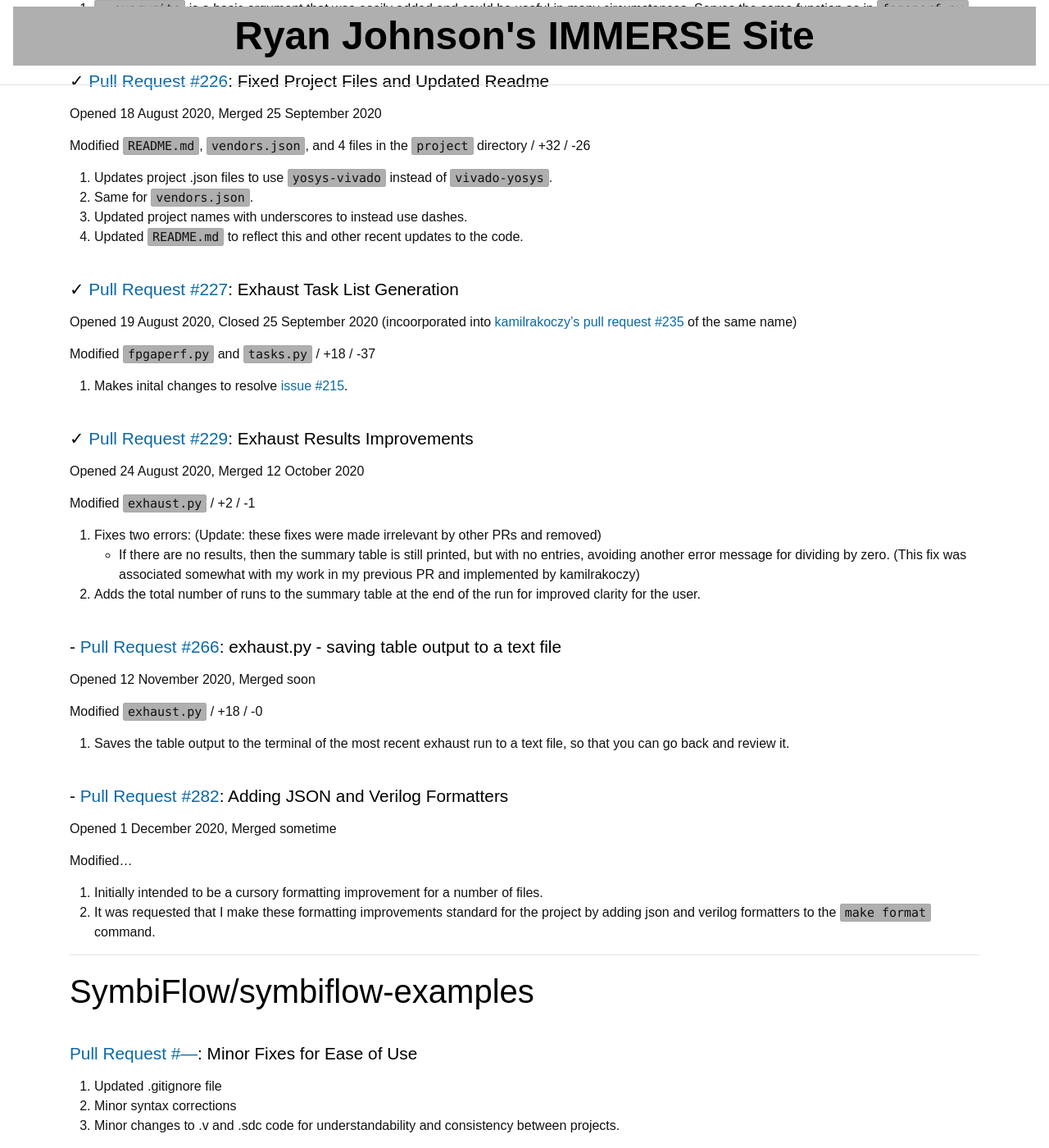
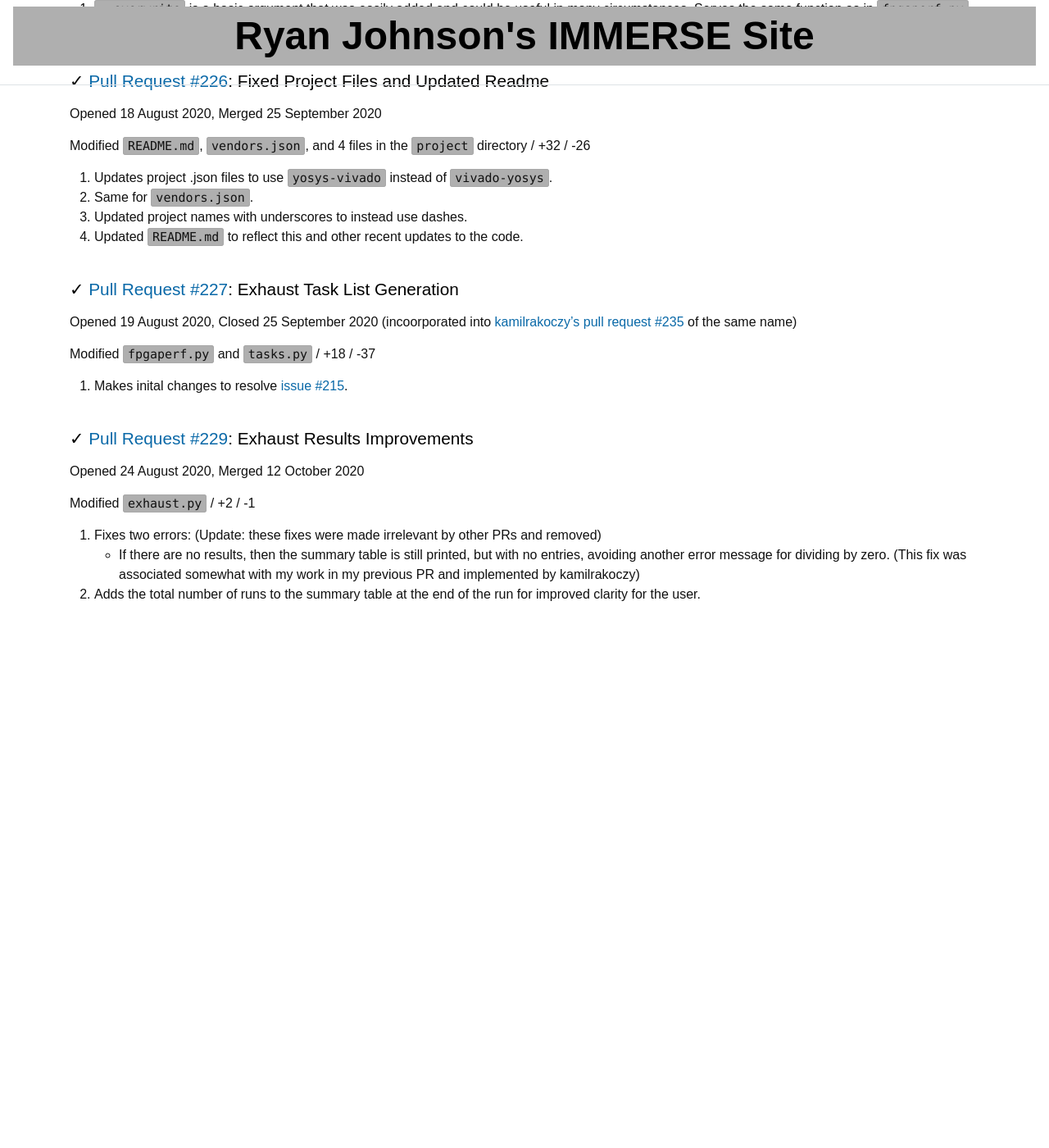
Before and after one commit to ryancj14/ryancj14, a Jekyll site: the page built from _pages/contributions2020.md, in a window 1280 px wide and 1400 px high, scrolled down 3343 px. Shown: the whole window at 82% size. Built offline with Jekyll 4.4.1, drawn with Linux system fonts in a browser that asks for light colours; after the commit the page ends 4095 px from its top, so only the background shows below that.

Commit message:
contributions reformat and update
Signed-off-by: Ryan Johnson <ryancj14@gmail.com>

```diff
--- a/_pages/contributions.md
+++ b/_pages/contributions2020.md
@@ -8,39 +8,39 @@ title: Ryan Johnson's Contributions to SymbiFlow
 # SymbiFlow/fpga-tool-perf
 
 ### X [Pull Request #151](https://github.com/SymbiFlow/fpga-tool-perf/pull/151): --verbose functionality in fpgaperf.py and exhaust.py
-Opened **16 June 2020**, Closed **1 July 2020**
+Opened __16 June 2020__, Closed __1 July 2020__
 
 ### X [Pull Request #176](https://github.com/SymbiFlow/fpga-tool-perf/pull/176): Implementing --verbose functionality using logger
-Opened and Approved **2 July 2020**, Closed **22 July 2020**
+Opened and Approved __2 July 2020__, Closed __22 July 2020__
 
 ### ✓ [Pull Request #186](https://github.com/SymbiFlow/fpga-tool-perf/pull/186): Using Logger to implement --verbose functionality
-Opened and Approved **22 July 2020**, Merged **23 July 2020**
+Opened and Approved __22 July 2020__, Merged __23 July 2020__
 
 Modified fpgaperf.py, exhaust.py, and runner.py / +42 Lines / -5 Lines
 1. Added a logger for both fpgaperf.py and exhaust.py, that is turned on if --verbose is specified and messages that will be printed through the logger under the DEBUG level.
 2. Changed the default directory to which exhuast.py runs will be saved, which fixes an error that comes up whenever there are fpgaperf.py runs in the directory where exhuast.py is saving its runs.
 
 ### ✓ [Pull Request #180](https://github.com/SymbiFlow/fpga-tool-perf/pull/180): Adding New Project Instructions to README
-Opened and Approved **10 July 2020**, Merged **23 July 2020**
+Opened and Approved __10 July 2020__, Merged __23 July 2020__
 
 Modified README.md / +106 Lines / -72 Lines
 1. Added instructions for inserting a project into fpga-tool-perf.
 2. Changed the ordering of sections in README.md for clarity.
 
 ### ✓ [Issue #179](https://github.com/SymbiFlow/fpga-tool-perf/issues/179): Problems with Miniconda when Previously Installed
-Opened **10 July 2020**, Closed **27 April 2021**
+Opened __10 July 2020__, Closed __27 April 2021__
 
 `fpga-tool-perf` successfully builds, but loses some functionality, when MiniConda has been previously installed to the machine (perhaps in another project). The MiniConda reinstall initiated by `make env` causes the MiniConda environments to lose their names and may remove functionality of a different project. Also, `source env.sh` does not function as desired after this.
 
 ### ✓ [Issue #189](https://github.com/SymbiFlow/fpga-tool-perf/issues/189): Adding wiki to fpga-tool-perf
-Opened **27 July 2020** and Closed **3 August 2020**
+Opened __27 July 2020__ and Closed __3 August 2020__
 
 I compiled my notes on `fpga-tool-perf` to create an example wiki, which was approved by Tim 'Mithro' Ansell. I created an issue to discuss inserting the wiki into `fpga-tool-perf`.
 
 See the wiki created by me in August 2020 at https://github.com/SymbiFlow/fpga-tool-perf/wiki. The wiki includes a Home page, 4 wiki pages, and a Sidebar.
 
 ### ✓ [Pull Request #203](https://github.com/SymbiFlow/fpga-tool-perf/pull/203): Timing Consistency Between Toolchains
-Opened **3 August 2020**, Merged **15 October 2020**
+Opened __3 August 2020__, Merged __15 October 2020__
 
 Modified `toolchain.py`, `vivado.py` and `symbiflow.py` / +57 / -67
 1. Changed `total` timing to include `prepare` timing in `vivado.py`.
@@ -48,20 +48,20 @@ Modified `toolchain.py`, `vivado.py` and `symbiflow.py` / +57 / -67
 3. Removed 'nop' timing. Fixes [#221](https://github.com/SymbiFlow/fpga-tool-perf/issues/221), meaning that if this pull request is merged, issue [#221](https://github.com/SymbiFlow/fpga-tool-perf/issues/221) will automatically be closed.
 
 ### ✓ [Pull Request #204](https://github.com/SymbiFlow/fpga-tool-perf/pull/204): Directory Enhancements for Usability
-Opened **3 August 2020**, Merged **27 Sep 2020**
+Opened __3 August 2020__, Merged __27 Sep 2020__
 
 Modified `runner.py` and `toolchain.py` / +3 / -2
 1. Adds the `Writing to <out_prefix>` statement to the `exhaust` run. Serves the same purpose as it does in the `fpgaperf` run.
 2. Changes `os.mkdir()` to `os.makedirs()` in the `fpgaperf` run. Serves the same purpose as it does in the `exhaust` run. Amoung other things, this allows the user to use the `--out-prefix` and `--out-dir` arguments separately as intended.
 
 ### ✓ [Pull Request #205](https://github.com/SymbiFlow/fpga-tool-perf/pull/205): Implemented `--overwrite` Functionality
-Opened **3 August 2020**, Merged **12 August 2020**
+Opened __3 August 2020__, Merged __12 August 2020__
 
 Modified `fpgaperf.py`, `toolchain.py`, and `runner.py` / +18 / -4
 1. Adds functionality to the `--overwrite` argument. When `--overwrite` is specified by the user, the folder (to which the files from the run will be saved) is first deleted. This ensures that the run does not interact with files from a previous run of the same project.
 
 ### ✓ [Pull Request #206](https://github.com/SymbiFlow/fpga-tool-perf/pull/206): Implemented New `--list-combinations` Argument
-Opened **3 August 2020**, Merged **11 August 2020**
+Opened __3 August 2020__, Merged __11 August 2020__
 
 Created `vendors.json` and the `other` directory and Modified `fpgaperf.py` and 12 files in the `project` directory / +125 / -37
 1. Creates and adds functionality to the `--list-combinations` argument. This lists every runnable combination of project, toolchain, and board in `fpga-tool-perf`.
@@ -69,41 +69,41 @@ Created `vendors.json` and the `other` directory and Modified `fpgaperf.py` and
 3. Created the `vendors.json` file and added a vendor specification to each of the `project` .json files. This way, only feasible board and toolchain combinations will be listed by `--list-combinations`.
 
 ### ✓ [Pull Request #207](https://github.com/SymbiFlow/fpga-tool-perf/pull/207): Exhaust Printing Fix
-Opened **4 August 2020**, Merged **12 August 2020**
+Opened __4 August 2020__, Merged __12 August 2020__
 
 Modified `exhaust.py`, `vivado.py`, `icecube.py`, `radiant.py` and 6 files in the `project` directory / +30 / -21
 1. Fixes an issue with the `exhaust.py` runs print_stats() function. It would previously print stats for every build in the folder, but now it only prints stats for the specified toolchains and/or projects that were specified and built in this run.
 2. Standardizes toolchain and project names to be fully consistent between what the user inputs and what the output says. (For example, changes toolchain names to be consistently `synth-main`, such as in `yosys-vivado` and project names to be the same as what the .json specifies)
 
 ### ✓ [Pull Request #219](https://github.com/SymbiFlow/fpga-tool-perf/pull/219): Exhaust: Argument Fix and `--board`
-Opened **13 August 2020**, Merged **11 September 2020**
+Opened __13 August 2020__, Merged __11 September 2020__
 
 Modified `exhaust.py` / +28 / -8
 1. Gives the `--project` and `--toolchain` arguments choices like their counterparts in `fpagperf.py`. This way, `exhuast.py` can recognize bad arguments and print out the user's options.
 2. Creates and adds functionality to the `--board` argument. This means you can now specify a board or boards you want tested by the `exhuast.py` run.
 
 ### ✓ [Pull Request #220](https://github.com/SymbiFlow/fpga-tool-perf/pull/220): Implemented New `--list-boards` Argument
-Opened **13 August 2020**, Merged **11 September 2020**
+Opened __13 August 2020__, Merged __11 September 2020__
 
 Modified `fpgaperf.py` and `symbiflow.py` / +14 / -5
 1. Creates and adds functionality to the `--list-boards` argument. This lists every board available for testing in `fpga-tool-perf` according to the `boards.json` file.
 2. Removes an unnecessary import from `symbiflow.py`.
 
 ### ✓ [Issue #221](https://github.com/SymbiFlow/fpga-tool-perf/issues/221): 'nop' Runtime
-Opened **13 August 2020**, Closed **15 October 2020**
+Opened __13 August 2020__, Closed __15 October 2020__
 
 I created an issue to discuss removing the 'nop' runtime from the `fpgaperf.py` run.
 
 This issue is attached to pull request #203.
 
 ### ✓ [Pull Request #223](https://github.com/SymbiFlow/fpga-tool-perf/pull/223): Exhaust `--overwrite` Argument
-Opened **17 August 2020**, Merged **11 September 2020**
+Opened __17 August 2020__, Merged __11 September 2020__
 
 Modified `exhaust.py` and `runner.py` / +9 / -3
 1. `--overwrite` is a basic argument that was easily added and could be useful in many circumstances. Serves the same function as in `fpgaperf.py`. In fact, it passes the argument along to fpagperf's run.
 
 ### ✓ [Pull Request #226](https://github.com/SymbiFlow/fpga-tool-perf/pull/226): Fixed Project Files and Updated Readme
-Opened **18 August 2020**, Merged **25 September 2020**
+Opened __18 August 2020__, Merged __25 September 2020__
 
 Modified `README.md`, `vendors.json`, and 4 files in the `project` directory / +32 / -26
 1. Updates project .json files to use `yosys-vivado` instead of `vivado-yosys`.
@@ -112,37 +112,15 @@ Modified `README.md`, `vendors.json`, and 4 files in the `project` directory / +
 4. Updated `README.md` to reflect this and other recent updates to the code.
 
 ### ✓ [Pull Request #227](https://github.com/SymbiFlow/fpga-tool-perf/pull/227): Exhaust Task List Generation
-Opened **19 August 2020**, Closed **25 September 2020** (incoorporated into [kamilrakoczy's pull request #235](https://github.com/SymbiFlow/fpga-tool-perf/pull/235) of the same name)
+Opened __19 August 2020__, Closed __25 September 2020__ (incoorporated into [kamilrakoczy's pull request #235](https://github.com/SymbiFlow/fpga-tool-perf/pull/235) of the same name)
 
 Modified `fpgaperf.py` and `tasks.py` / +18 / -37
 1. Makes inital changes to resolve [issue #215](https://github.com/SymbiFlow/fpga-tool-perf/issues/215).
 
 ### ✓ [Pull Request #229](https://github.com/SymbiFlow/fpga-tool-perf/pull/229): Exhaust Results Improvements
-Opened **24 August 2020**, Merged **12 October 2020**
+Opened __24 August 2020__, Merged __12 October 2020__
 
 Modified `exhaust.py` / +2 / -1
 1. Fixes two errors: (Update: these fixes were made irrelevant by other PRs and removed)
     - If there are no results, then the summary table is still printed, but with no entries, avoiding another error message for dividing by zero. (This fix was associated somewhat with my work in my previous PR and implemented by kamilrakoczy)
 2. Adds the total number of runs to the summary table at the end of the run for improved clarity for the user.
-
-### - [Pull Request #266](https://github.com/SymbiFlow/fpga-tool-perf/pull/266): exhaust.py - saving table output to a text file
-Opened **12 November 2020**, Merged **soon**
-
-Modified `exhaust.py` / +18 / -0
-1. Saves the table output to the terminal of the most recent exhaust run to a text file, so that you can go back and review it.
-
-### - [Pull Request #282](https://github.com/SymbiFlow/fpga-tool-perf/pull/282): Adding JSON and Verilog Formatters
-Opened **1 December 2020**, Merged **sometime**
-
-Modified...
-1. Initially intended to be a cursory formatting improvement for a number of files.
-2. It was requested that I make these formatting improvements standard for the project by adding json and verilog formatters to the `make format` command.
-
----
-
-# SymbiFlow/symbiflow-examples
-
-### [Pull Request #---](https://github.com/SymbiFlow/symbiflow-examples/pull/---): Minor Fixes for Ease of Use
-1. Updated .gitignore file
-2. Minor syntax corrections
-3. Minor changes to .v and .sdc code for understandability and consistency between projects.
```
Also changed, not shown: _pages/contributions2021.md (added, +35 -0 lines), index.md (+2 -1 lines).
